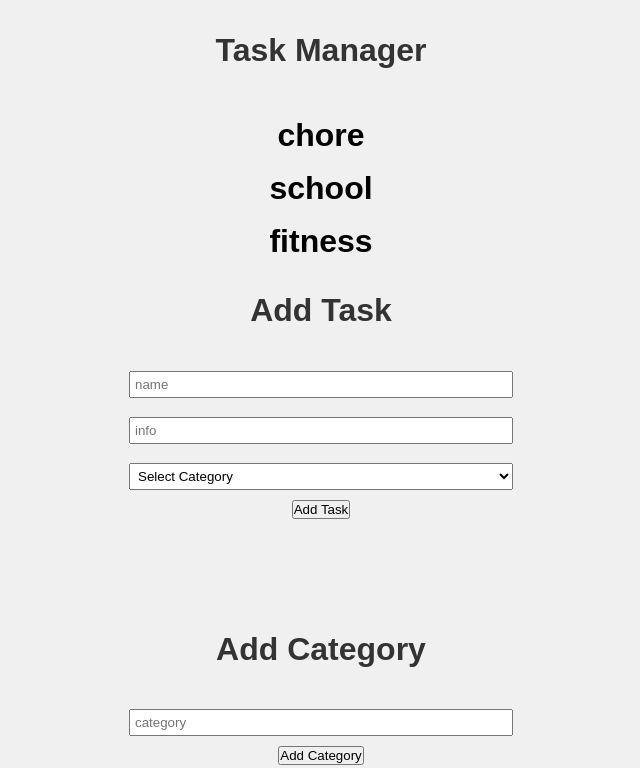
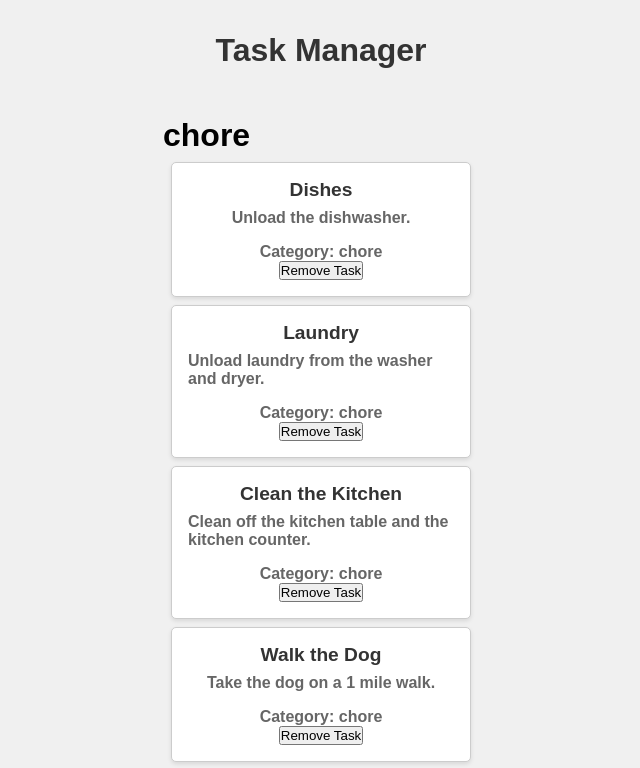
Before and after one commit to RenLevingar/enhanced_todo_list, a React (Create React App) app: page / in a window 1280 px wide. Shown: the top 768 px of the page, without its empty margins (319-959 px from the left). Built offline with nearby package versions, Linux system fonts and the light colour scheme.

Commit message:
Working Category Delete
Working function to delete categories. This will delete categories and the n all of the tasks that are assigned with them.

```diff
--- a/src/Components/Category.jsx
+++ b/src/Components/Category.jsx
@@ -1,15 +1,14 @@
-// import React, { useState } from 'react';
-// import SingleTask from "./SingleTask";
+import SingleTask from "./SingleTask";
 
 const Task = ({ taskName, removeTask, tasks }) => {
-  // const [taskItems, setTaskItems] = useState([]);
+  const currentTasks = tasks.filter((x) => x.type === taskName);
   return (
     <article>
       <h1 className="taskCategory">{taskName}</h1>
       {/* Render SingleTask components for each task in taskItems */}
-      {/* {taskItems.map((taskItem, index) => (
-        <SingleTask key={index} taskName={taskItem.name} removeTask={removeTask} tasks={tasks} />
-      ))} */}
+      {currentTasks.map((item) => (
+        <SingleTask key={item.type} {...item} removeTask={removeTask}/>
+      ))}
     </article>
   );
 };
--- a/src/Components/SingleTask.jsx
+++ b/src/Components/SingleTask.jsx
@@ -0,0 +1,12 @@
+const SingleTask = (items, removeTask) => {
+  return (
+    <div className="taskItem">
+     <h4>{items.name}</h4>
+     <h5>{items.info}</h5>
+     <h5 className="taskType">Category: {items.type}</h5>
+     <button onClick={() => removeTask(items.id)}>Remove Task</button>
+    </div>
+  )
+}
+
+export default SingleTask
```
